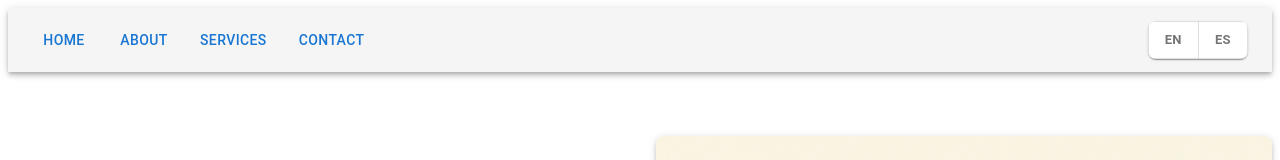
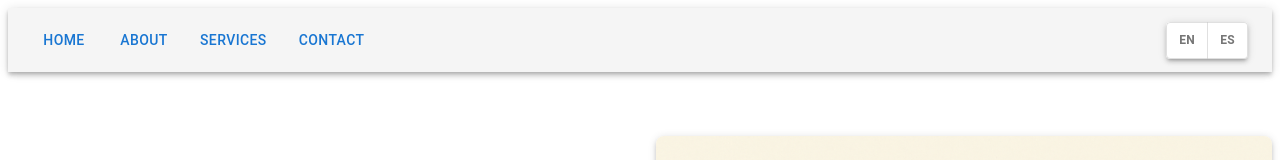
Before and after one commit to Alvaro1965/Alvaro-s-Auto-Repair, a React (Vite) app: page / in a window 1280 px wide. Shown: the top 160 px of the page. Built offline with nearby package versions, Linux system fonts and the light colour scheme.

Commit message:
adjusted the size of the toggle button

```diff
--- a/src/components/LanguageToggle/index.jsx
+++ b/src/components/LanguageToggle/index.jsx
@@ -22,10 +22,10 @@ export default function LanguageToggle() {
       size="small"
       sx={{
         backgroundColor: 'white',
-        borderRadius: 2,
+        borderRadius: 1,
         overflow: 'hidden',
-        boxShadow: 1,
-        ml: 2,
+        boxShadow: 3,
+        // ml: 2,
       }}
     >
       <ToggleButton
@@ -33,11 +33,16 @@ export default function LanguageToggle() {
         aria-label="English"
         sx={{
           fontWeight: 'bold',
+          fontSize:'12px',
           textTransform: 'uppercase',
-          px: 2,
+          px: 1.5,
+          // minWidth: '40px',
           '&.Mui-selected': {
             backgroundColor: 'primary.main',
             color: 'white',
+          },
+          '&:hover': {
+            backgroundColor: 'primary.light',
           },
         }}
       >
@@ -48,11 +53,15 @@ export default function LanguageToggle() {
         aria-label="Spanish"
         sx={{
           fontWeight: 'bold',
+          fontSize:'12px',
           textTransform: 'uppercase',
-          px: 2,
+          px: 1.5,
           '&.Mui-selected': {
             backgroundColor: 'primary.main',
             color: 'white',
+          },
+          '&:hover': {
+            backgroundColor: 'primary.light',
           },
         }}
       >
```
